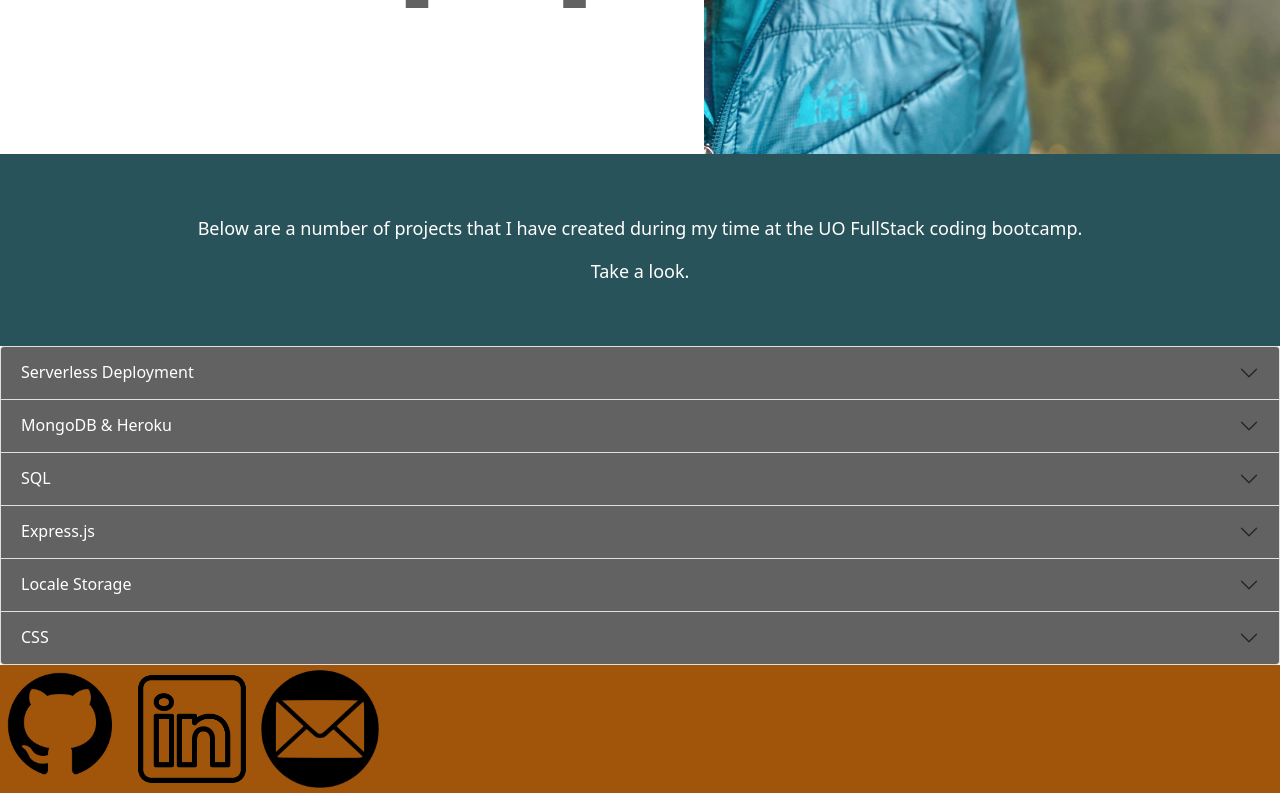
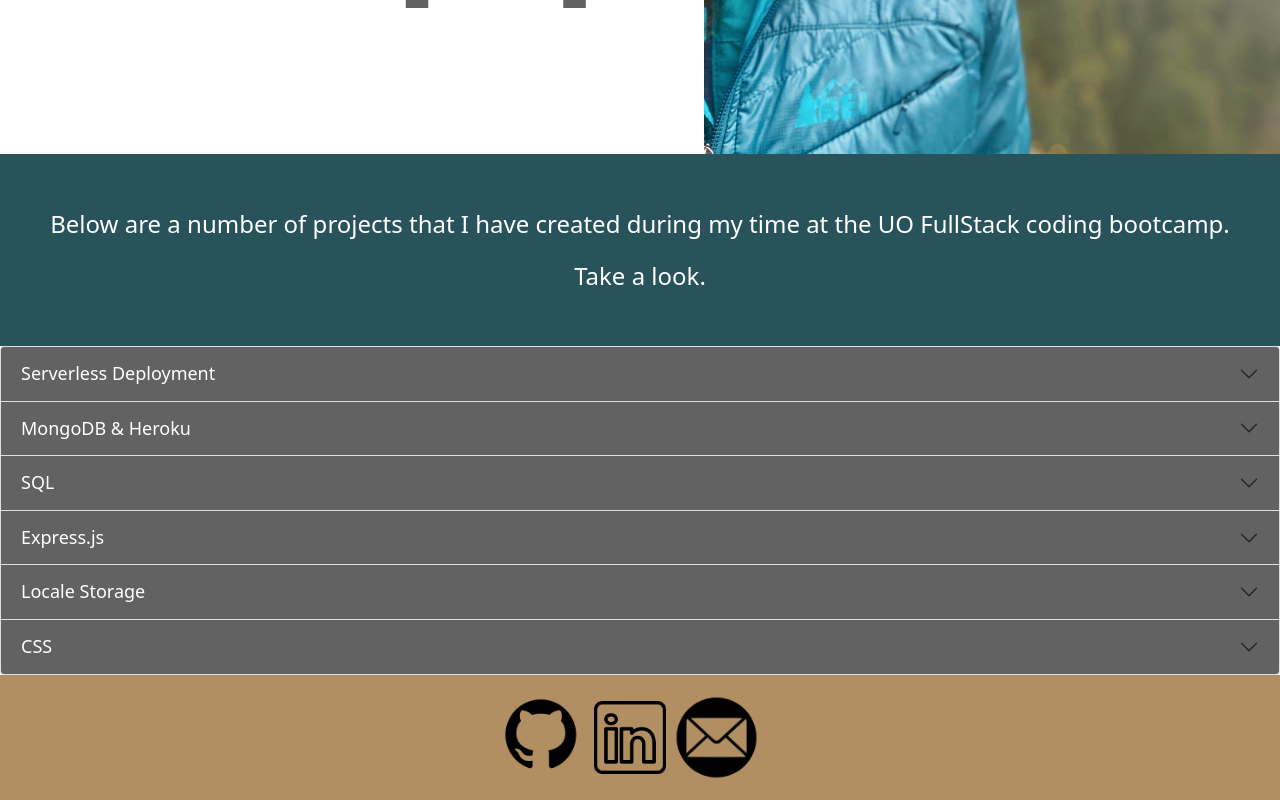
Before and after one commit to evapopp/Portfolio-React, a React (Create React App) app: page / in a window 1280 px wide. Shown: the part 614-1414 px from the top of the page. Built offline with nearby package versions, Linux system fonts and the light colour scheme.

Commit message:
updated about me in off canvas

```diff
--- a/public/index.html
+++ b/public/index.html
@@ -9,9 +9,6 @@
   <meta name="description" content="Web site created using create-react-app" />
   <link rel="apple-touch-icon" href="%PUBLIC_URL%/logo192.png" />
 
-  <!-- <style>
-    @import url('https://fonts.googleapis.com/css2?family=Asap+Condensed:ital@1&display=swap');
-    </style> -->
     <style>
       @import url('https://fonts.googleapis.com/css2?family=Athiti:wght@200;400;500;600&display=swap');
       </style>
--- a/src/App.css
+++ b/src/App.css
@@ -1,11 +1,3 @@
-/* @import url('https://fonts.googleapis.com/css2?family=Asap+Condensed:ital@1&display=swap'); */
-
-h1 {
-  /* color: rgb(148, 142, 184); */
-  /* -webkit-text-stroke-color: black; */
-  /* -webkit-text-stroke-width: 2px; */
-  /* -webkit-text-stroke: 2px black; */
-}
 
 a {
   text-decoration: none;
@@ -15,41 +7,13 @@ a {
 .name-section {
   width: 65%;
   text-align: right;;
-  /* display: inline-flex;
-  flex-direction: column;
-  justify-content: center;
-  align-items: center; */
   font-size: 15vw;
 }
 
 .name {
    color: rgba(0, 0, 0, 0.616);
-  /* color:burlywood; */
-  /* color: rgb(148, 142, 184); */
   font-size: 20vw;
   padding-right: 5px;
-}
-
-.footer-container {
-  /* background-color:hsl(34, 34%, 54%); */
-  background-color: rgb(160, 85, 11);
-  width: 100%;
-  height:fit-content;
-  justify-content: center;
-}
-
-.offcanvas {
-  /* background-color: rgb(148, 142, 184); */
-  /* background-color:rgb(5, 134, 156); */
-  background-color: hsl(34, 34%, 54%);
-  /* background-color: rgb(160, 85, 11); */
-  /* dark orange */
-  /* background-color: rgb(161, 89, 16); */
-  color: white;
-}
-
-.header-container {
-  display: inline-flex;
 }
 
 .self-image {
@@ -57,7 +21,49 @@ a {
 }
 
 .offcanvas {
-  width: 55%
+  background-color: hsl(34, 34%, 54%);
+  color: white;
+  width: 55%;
+}
+
+.offcanvas-body {
+  padding: 1.5rem;
+}
+
+.offcanvas-header {
+  padding-left: 1.5rem;
+}
+
+.image-container {
+  display: inline-block;
+}
+
+.about-image1 {
+  width: 40%;
+  float: left;
+  margin-left: 2vw;
+  margin-top: 1vw;
+  margin-bottom: 1vw;
+}
+
+.about-image2 {
+  width: 40%;
+  float: right;
+  margin-right: 2vw;
+  margin-top: 1vw;
+  margin-bottom: 1vw;
+}
+
+.schwa {
+  font-style: italic;
+}
+
+.dreams {
+  font-style: italic;
+}
+
+.header-container {
+  display: inline-flex;
 }
 
 .textbox{
@@ -79,21 +85,26 @@ a {
   flex-wrap: wrap;
   color: white;
   height: 15vw;
-  font-size: large;
-  /* background-color: rgb(148, 142, 184); */
-
-  /* background-color:rgb(72, 94, 34); */
-
+  font-size: x-large;
+  font-weight: 200;
   background-color:rgb(41, 83, 90);
 }
 
 .accordion-body {
-  /* light blue */
-  /* background-color:rgb(5, 134, 156); */
-  /* dark blue */
   background-color:rgb(41, 83, 90);
+  color: white;
+}
 
+.accordion-button {
+  background-color: rgba(0, 0, 0, 0.616);
   color: white;
+  font-size: large;
+  font-weight: 300;
+}
+
+.accordion-button:not(.collapsed) {
+    background-color: hsl(34, 34%, 54%);
+    color: black;
 }
 
 .project-header {
@@ -101,13 +112,11 @@ a {
   padding: 10px;
   font-family: 'Athiti', sans-serif;
   font-weight: 600;
-
 }
 
 .project-body {
   width: 100%;
   display: inline-flex;
-  /* color: white; */
 }
 
 .projectImg {
@@ -125,9 +134,7 @@ a {
   flex-direction: column;
   justify-content: space-evenly;
   padding: 0px 15px 0px 15px;
-  /* font-family: 'Asap Condensed', sans-serif; */
   font-family: 'Athiti', sans-serif;
-  /* font-family: 'Molengo', sans-serif; */
 }
 
 .project-links {
@@ -137,31 +144,40 @@ a {
   font-style: italic;
 }
 
-.accordion-button {
-  /* dark orange */
-  /* background-color: rgb(158, 98, 37); */
-  /* gray */
-  background-color: rgba(0, 0, 0, 0.616);
-  color: white;
+
+
+.footer-container {
+  background-color: hsl(34, 34%, 54%);
+  width: 100%;
+  height:fit-content;
+  text-align: center;
+  white-space:nowrap;
+  padding: 1.5vw;
 }
 
-.accordion-button:not(.collapsed) {
-  /* gray */
-  /* background-color: rgba(0, 0, 0, 0.616); */
-  /* dakr khaki */
-  /* background-color: hsl(34, 34%, 54%); */
-  /* dakr orange */
-  /* background-color: rgb(158, 98, 37); */
-  /* pale purple */
-  /* background-color: rgb(112, 107, 139); */
-    background-color:rgb(5, 134, 156);
-  color: white;
+.footer-images{
+  display:inline;
 }
 
 .footer-img {
-  width: 10%;
+  width: 7%;
 }
 
-.schwa {
-  font-style: italic;
+.email-img {
+  width: 7%;
+  cursor: pointer;
 }
+
+.email-text {
+  padding: 5px;
+  margin: 5px;
+  display:inline;
+  width:fit-content;
+  font-family: 'Athiti', sans-serif;
+  font-size: x-large;
+  font-weight: 700;
+}
+
+.emailLink {
+  color: black;
+}
--- a/src/components/Footer.js
+++ b/src/components/Footer.js
@@ -1,8 +1,15 @@
 import githubImg from './images/footer-images/github.png';
 import linkedImg from './images/footer-images/linkedin.png';
 import emailImg from './images/footer-images/email.png';
+import React from 'react';
+const {useState} = React
+
+
+
 
 const Footer = () => {
+    const [visible, setVisible] = useState(false);
+
     return (
         <div className="footer-container">
             <div className='footer-images'>
@@ -12,10 +19,12 @@ const Footer = () => {
                 <a href='https://www.linkedin.com/in/evapopp/'>
                     <img src={linkedImg} alt='linked in' className='footer-img'/>
                 </a>
-                <a href = "mailto: evapopp8@gmail.com">
-                    <img src={emailImg} alt='envelope' className='footer-img'/>
-                </a>
+                    <img src={emailImg} alt='envelope' className='email-img' onClick={() => setVisible(!visible)}/>
+
             </div>
+                <div className='email-text'>
+                   {visible && <a href = "mailto: evapopp8@gmail.com" className='emailLink'>EVAPOPP@GMAIL.COM</a> }
+                </div>
         </div>
     )
 }
--- /dev/null
+++ b/src/components/images/about-images/about-me-images.js
@@ -0,0 +1,13 @@
+import stevieImg from './stevie.jpg'
+import delaneyImg from './delaney.jpg';
+
+const AboutImages = () => {
+    return (
+        <div className='image-container'>
+            <img src={delaneyImg} alt='me and delaney' className='about-image1'/>
+            <img src={stevieImg} alt='dog' className='about-image2'/>
+        </div>
+    )
+}
+
+export default AboutImages;
--- a/src/components/partials/AboutMe.js
+++ b/src/components/partials/AboutMe.js
@@ -1,15 +1,20 @@
-
+import AboutImages from "../images/about-images/about-me-images";
 
 const About = () => {
     return (
         <div>
             <div className='about-wd'>
-                I'm an ambitous Full Stack Developer who is drawn to the tech industry for its continuous challenges, growth opportunities and the blending of design and innovation. I approach my work with a wholistic lens to bring together creative solutions with functionality to diagnose, restore and ultimately generate products that are useful for both clients and users. that I draw a lot of creative energy and inspiration from my personal life.
+                I'm an ambitous Full Stack Developer who is drawn to the tech industry for its continuous challenges, growth opportunities and the blending of design and innovation. I approach my work with a wholistic lens to bring together creative solutions with functionality to diagnose, restore and ultimately generate products that are useful for both clients and users.
             </div>
+            <br/>
+            <br/>
             <div className='about-personal'>
                 I currently reside in Portland, OR where there is no scarcity of outdoor recreation. On weekends I will escape to the mountains or coast where the sunrises and sunsets are brilliant, but I enjoy my local sunset spots that I  frequent on a regular basis with a beer, my partner and our pup just as much, if not more.  I'm an avid hiker and backpacker, and aspire to put more time and energy into photography one day to help capture the places I visit. I also bike commute as much as possible and have started to dabble in the adventures of bikepacking.
-                <br/>
-                I am a member of an elite ultimate frisbee team named <a href='https://www.oregonschwa.com/' className='schwa'>Schwa</a> which competes in the women's division at the national level, most recently ranking 3rd in the US. In 2020 I was selected to the US Women's National Team Roster, which was set to compete in the 2020 World Games held in the Netherlands. Unfortunately, The Games were canceld due to the pandemic, but I plan to tryout for the next Worlds cycle and live out my dream of representing the USA on a international level.
+                </div>
+                <AboutImages />
+                <div class='buffer'></div>
+                <div>
+                I am a member of an elite ultimate frisbee team named <a href='https://www.oregonschwa.com/' className='schwa'>Schwa</a> which competes in the women's division at the national level, most recently ranking 3rd in the US. In 2020 I was selected to the US Women's National Team Roster, which was set to compete in the 2020 World Games held in the Netherlands. Unfortunately, The Games were canceld due to the pandemic, but I plan to tryout for the next Worlds cycle and live out my dream of representing the USA on a international level. <span className='dreams'>Here's to dreams.</span>
             </div>
 
         </div>
```
Also changed, not shown: 2 other files (tests, documents, lock files or other folders).
